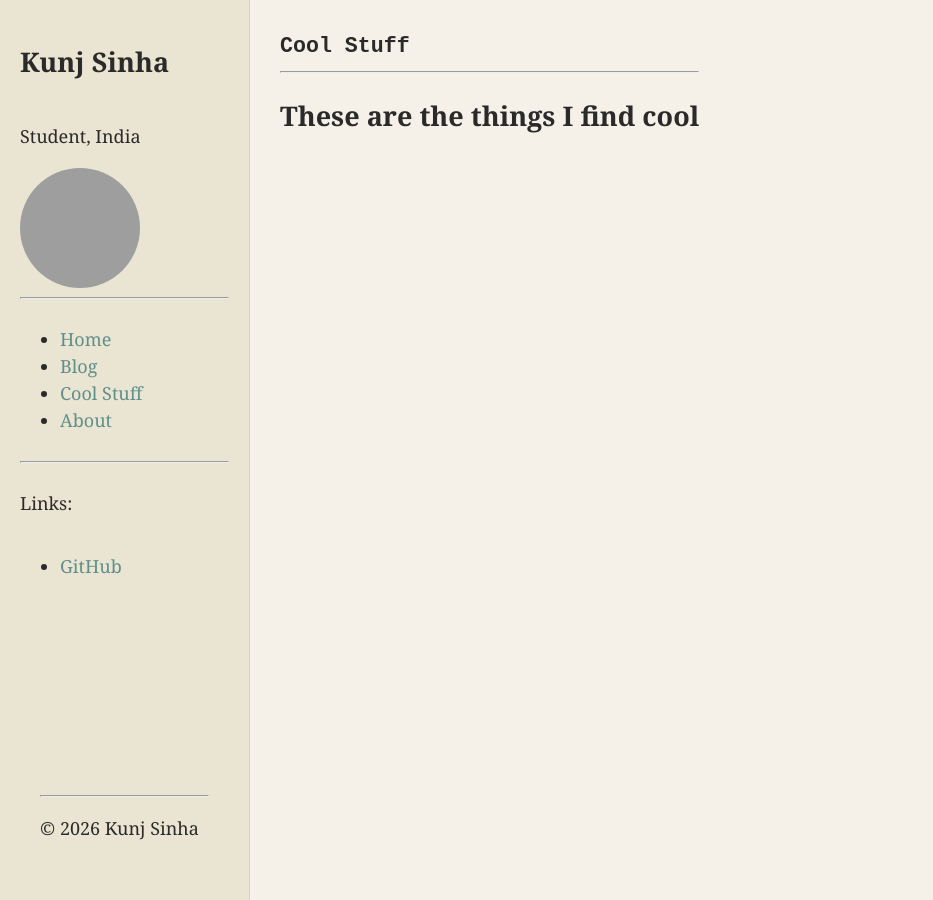
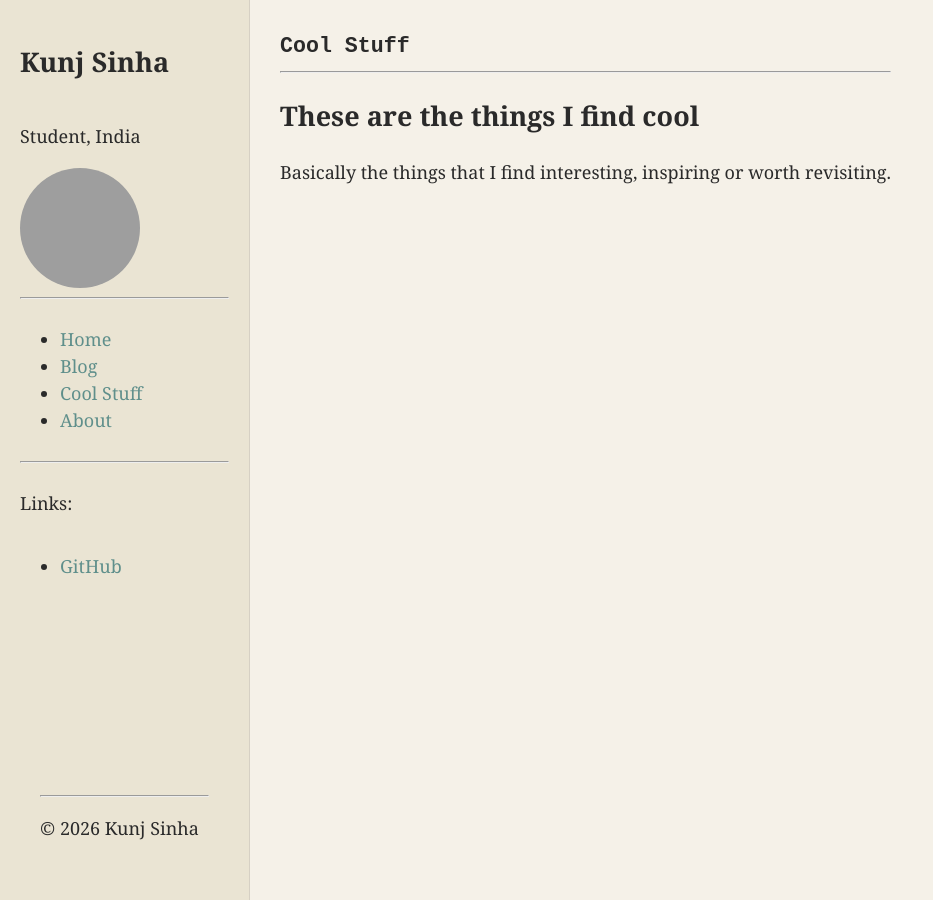
Before and after one commit to kunjsinha/kunjsinha.github.io, a Jekyll site: the page built from cool.md, in a window 1280 px wide. Shown: the whole page, without its empty margins (0-933 px from the left). Built offline with Jekyll 4.4.1, drawn with Linux system fonts in a browser that asks for light colours; grey boxes are pictures that could not be loaded.

Commit message:
Update cool things tab to display collection instead of just a list

```diff
--- a/_config.yml
+++ b/_config.yml
@@ -1,2 +1,6 @@
 title: "Kunj Sinha"
 description: "CS Student"
+
+collections:
+  cool:
+    output: true # makes other tabs work like posts tab bc jekyll doesnt recognize it
--- a/cool.md
+++ b/cool.md
@@ -4,3 +4,15 @@ title: Cool Stuff
 ---
 
 ## These are the things I find cool
+
+Basically the things that I find interesting, inspiring or worth revisiting.  <br>
+
+<ul>
+{% for item in site.cool %}
+  <li>
+    <a href="{{ item.url | relative_url }}">
+      {{ item.title }}
+    </a>
+  </li>
+{% endfor %}
+</ul>
```
